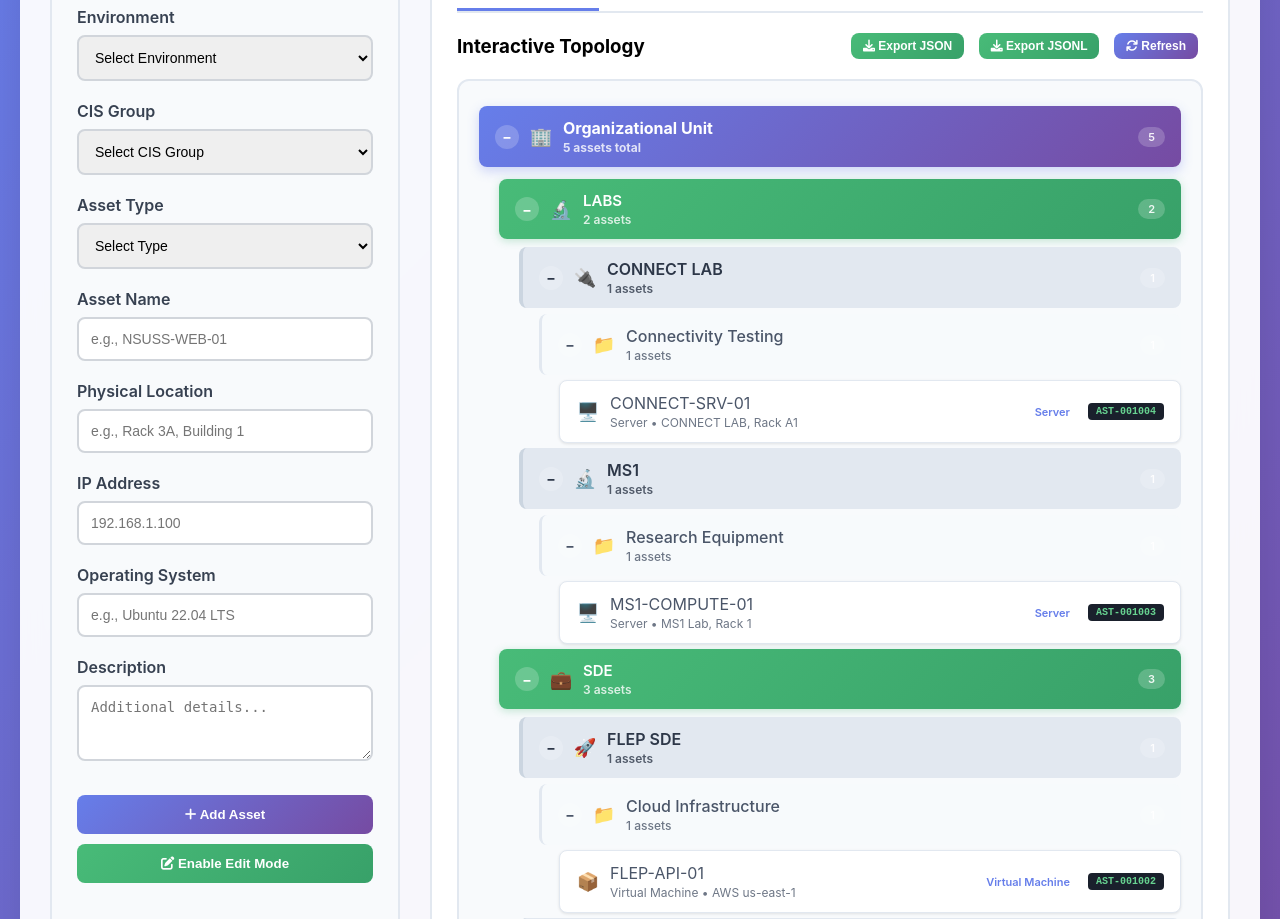
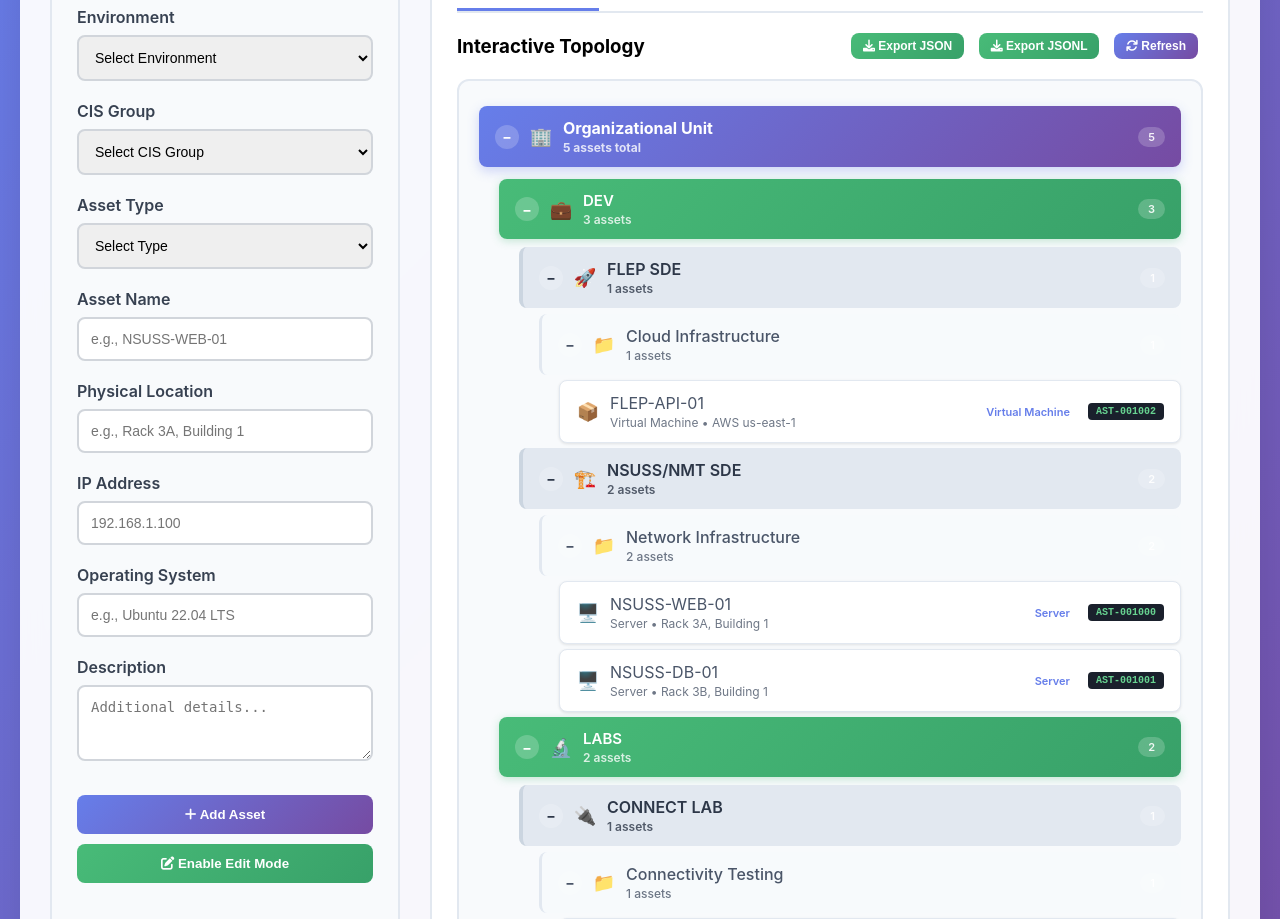
Before and after one commit to ikarakas/AssetDNA, a Flask app: page / in a window 1280 px wide. Shown: the part 223-1142 px from the top of the page. Run offline with Flask 3, Linux system fonts and the light colour scheme; data comes from the database, SQL or seed files in the repository.

Commit message:
Make environment categories dynamic - remove hardcoded SDE/LABS restrictions

```diff
--- a/app.py
+++ b/app.py
@@ -96,9 +96,8 @@ def get_environment_category(environment):
     if env_obj:
         return env_obj.category
 
-    # Fallback to hardcoded logic for backward compatibility
-    lab_environments = ['MS1', 'FLEP SIL', 'ESM DBE', 'CONNECT LAB']
-    return 'LABS' if environment in lab_environments else 'SDE'
+    # If environment doesn't exist in database, return a default category
+    return 'OTHER'
 
 @app.route('/')
 def index():
@@ -114,10 +113,7 @@ def get_environments():
 def create_environment():
     data = request.json
 
-    # Validate category
-    if data['category'] not in ['SDE', 'LABS']:
-        return jsonify({'error': 'Category must be SDE or LABS'}), 400
-
+    # Allow any category - no validation needed
     environment = Environment(
         name=data['name'],
         category=data['category'],
@@ -133,9 +129,6 @@ def create_environment():
 def update_environment(env_id):
     environment = Environment.query.get_or_404(env_id)
     data = request.json
-
-    if 'category' in data and data['category'] not in ['SDE', 'LABS']:
-        return jsonify({'error': 'Category must be SDE or LABS'}), 400
 
     environment.name = data.get('name', environment.name)
     environment.category = data.get('category', environment.category)
@@ -314,13 +307,21 @@ def move_asset():
 def get_topology():
     assets = Asset.query.all()
 
-    topology = {
-        'SDE': {},
-        'LABS': {}
-    }
+    # Get all unique categories from environments
+    categories = db.session.query(Environment.category).distinct().all()
+    category_list = [cat[0] for cat in categories]
+
+    # Initialize topology with dynamic categories
+    topology = {}
+    for category in category_list:
+        topology[category] = {}
 
     for asset in assets:
         category = get_environment_category(asset.environment)
+
+        # Create category if it doesn't exist (for backward compatibility)
+        if category not in topology:
+            topology[category] = {}
 
         if asset.environment not in topology[category]:
             topology[category][asset.environment] = {}
@@ -381,8 +382,8 @@ def init_sample_data():
     # Initialize default environments if none exist
     if Environment.query.count() == 0:
         default_environments = [
-            {'name': 'NSUSS/NMT SDE', 'category': 'SDE', 'description': 'NSUSS/NMT Software Development Environment'},
-            {'name': 'FLEP SDE', 'category': 'SDE', 'description': 'FLEP Software Development Environment'},
+            {'name': 'NSUSS/NMT SDE', 'category': 'DEV', 'description': 'NSUSS/NMT Software Development Environment'},
+            {'name': 'FLEP SDE', 'category': 'DEV', 'description': 'FLEP Software Development Environment'},
             {'name': 'MS1', 'category': 'LABS', 'description': 'MS1 Laboratory Environment'},
             {'name': 'FLEP SIL', 'category': 'LABS', 'description': 'FLEP Software-in-the-Loop Laboratory'},
             {'name': 'ESM DBE', 'category': 'LABS', 'description': 'ESM Database Environment'},
--- a/templates/index.html
+++ b/templates/index.html
@@ -776,11 +776,7 @@
 
                 <div class="form-group">
                     <label for="newEnvironmentCategory">Category</label>
-                    <select id="newEnvironmentCategory" required>
-                        <option value="">Select Category</option>
-                        <option value="SDE">SDE (Software Development Environment)</option>
-                        <option value="LABS">LABS (Laboratory Environment)</option>
-                    </select>
+                    <input type="text" id="newEnvironmentCategory" placeholder="e.g., PROD, DEV, TEST, LABS" required>
                 </div>
 
                 <div class="form-group">
```
